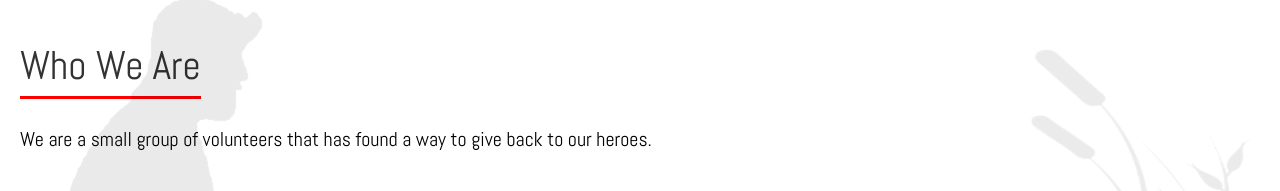
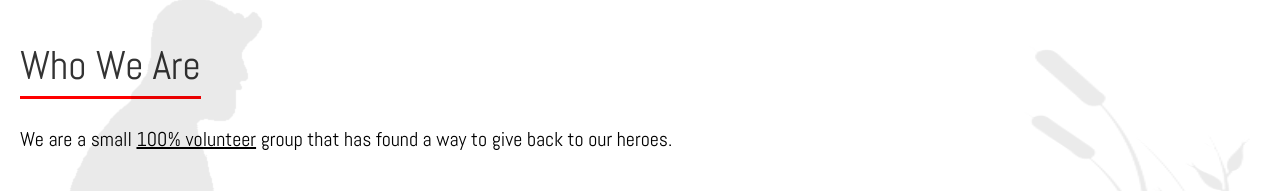
Before and after one commit to horiconmarshww/horiconmarshww.github.io, a plain HTML site: page index.html in a window 1280 px wide. Shown: the part 905-1096 px from the top of the page. Drawn offline with Linux system fonts and the light colour scheme; a web font is replaced by a local one.

```diff
--- a/index.html
+++ b/index.html
@@ -113,7 +113,7 @@
 		<section class="module content" style="border-top: 1px solid #cfcfcf; overflow: hidden; ">
 			<div class="container">
 				<h2>Who We Are</h2>
-				<p>We are a small group of volunteers that has found a way to give back to our heroes.</p>
+                <p>We are a small <u>100% volunteer</u> group that has found a way to give back to our heroes.</p>
 
 				<!--- Show off some Stats --->
 				<div class="stats_container">
```
